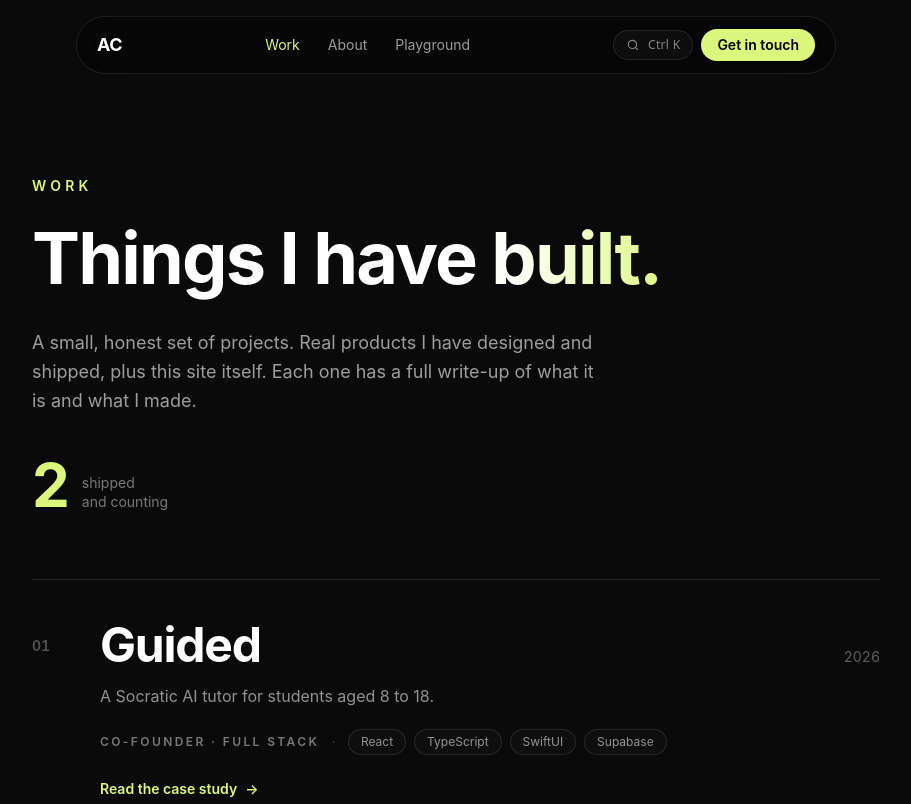
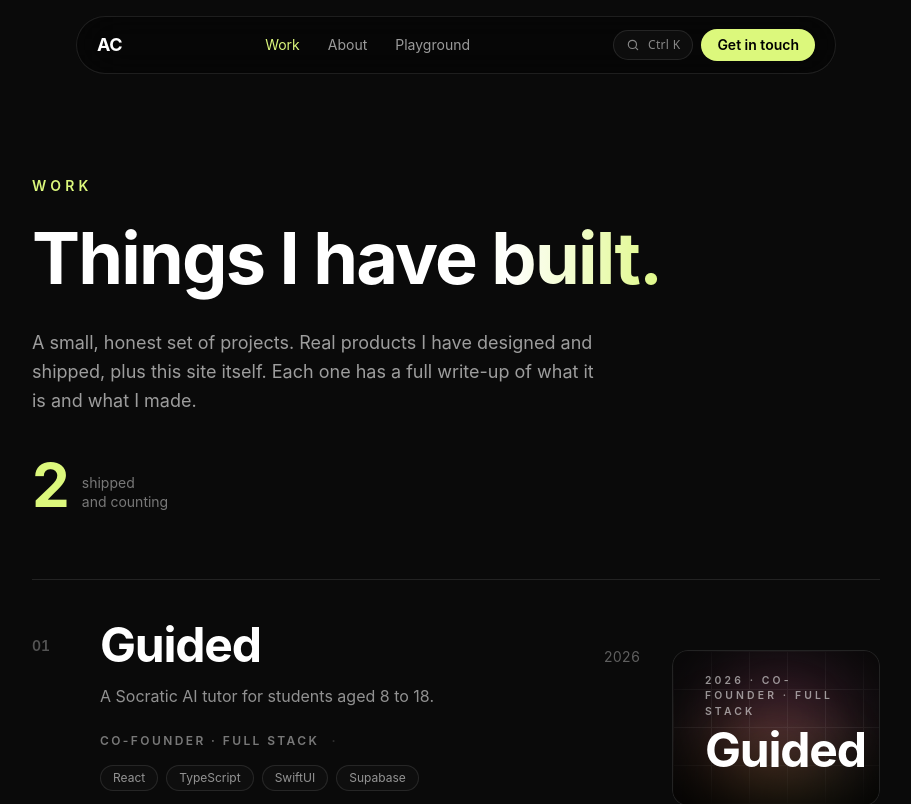
Before and after one commit to ArseniyCherednichenko/portfolio, a React (Vite) app: page /work in a window 1280 px wide. Shown: the top 804 px of the page, without its empty margins (184-1095 px from the left). Built offline with nearby package versions, Linux system fonts and the light colour scheme.

Commit message:
Work index: add generative poster previews to project rows

```diff
--- a/src/pages/Work.tsx
+++ b/src/pages/Work.tsx
@@ -5,6 +5,7 @@ import { Eyebrow } from '../components/Eyebrow'
 import { GradientText } from '../components/GradientText'
 import { MagneticButton } from '../components/MagneticButton'
 import { AnimatedCounter } from '../components/AnimatedCounter'
+import { ProjectPoster } from '../components/ProjectPoster'
 import { PROJECTS, CASE_STUDIES, type Project } from '../data/projects'
 
 const EASE = [0.16, 1, 0.3, 1] as const
@@ -83,6 +84,13 @@ function WorkRow({ project, index }: { project: Project; index: number }) {
               -&gt;
             </span>
           </span>
+        </div>
+
+        {/* Generative poster preview, lifts a touch on hover. */}
+        <div className="hidden w-40 shrink-0 self-center md:block lg:w-52">
+          <div className="overflow-hidden rounded-2xl transition-transform duration-500 ease-out group-hover:-translate-y-1">
+            <ProjectPoster project={project} className="aspect-[4/3] w-full" rounded="rounded-2xl" />
+          </div>
         </div>
       </div>
     </Link>
```
